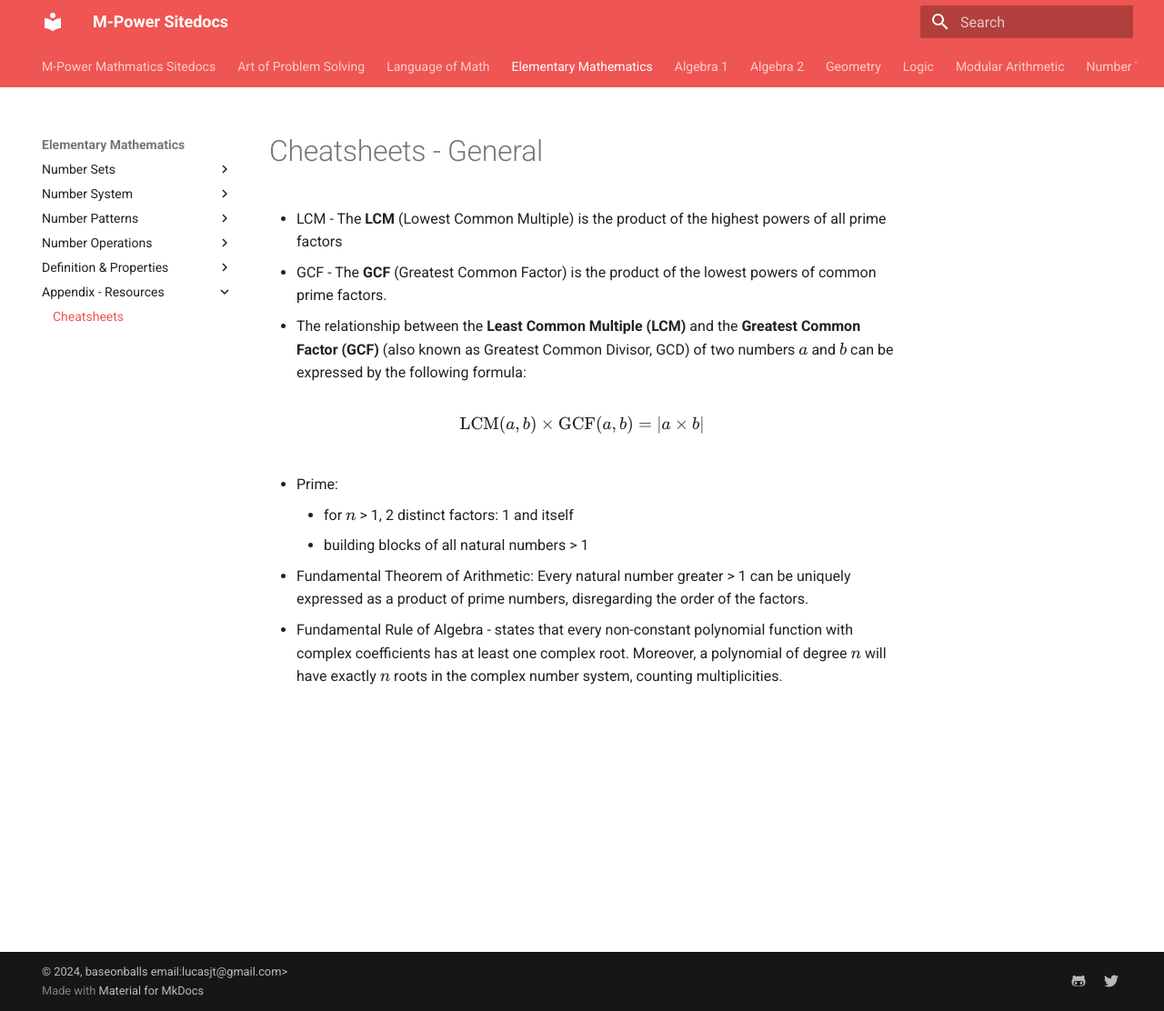
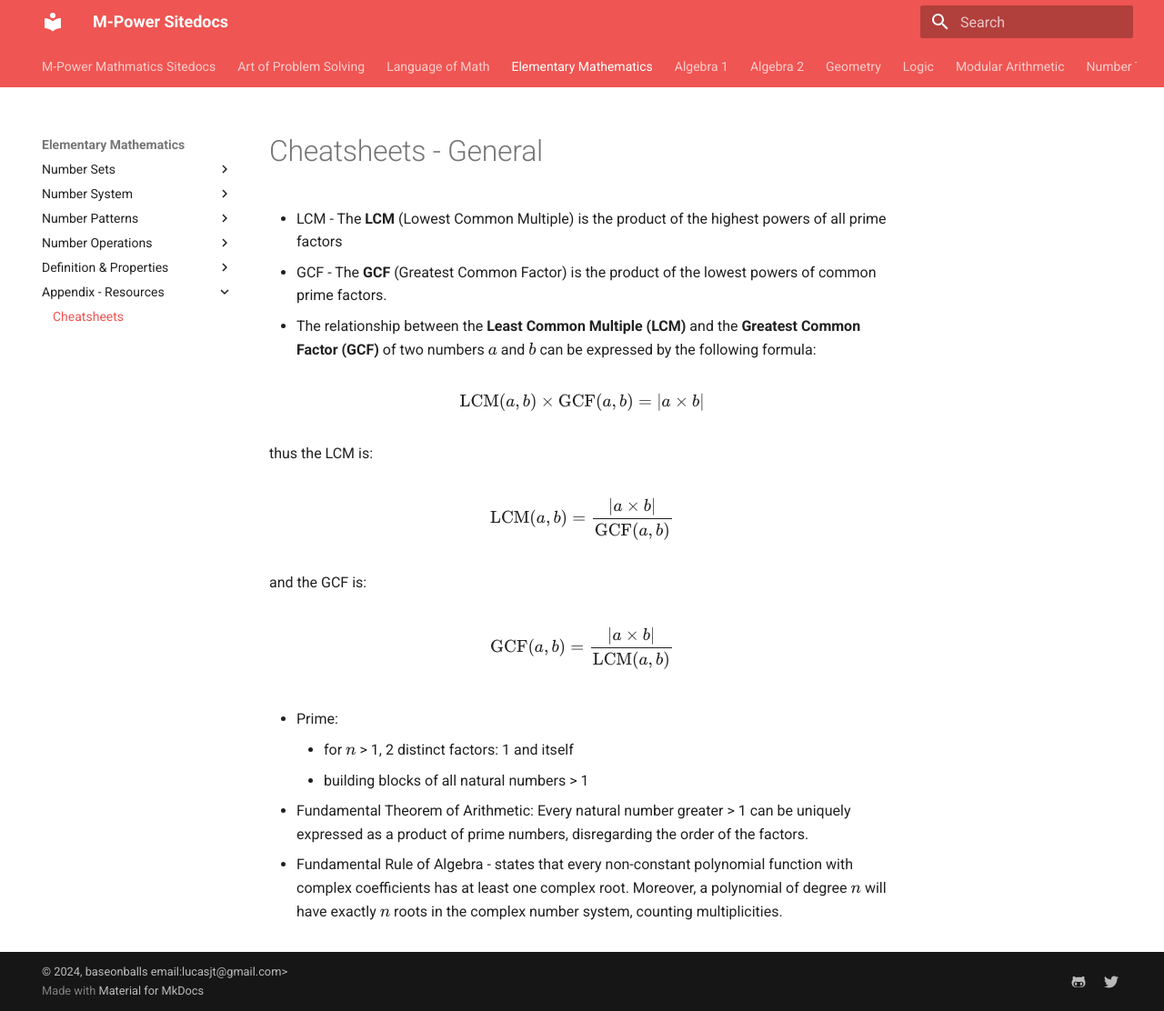
Before and after one commit to baseonballs/mpower-sitedocs, an MkDocs documentation site: the page built from site-docs/mathematics/elem/resources/cheat-sheets/index.md, in a window 1280 px wide and 1112 px high. Shown: the whole window at 91% size. Built offline with MkDocs 1.6.1 and Material for MkDocs 9.7.7, drawn with Linux system fonts in a browser that asks for light colours; formulas are drawn with MathJax 3.

Commit message:
added lcm, gcf relationship to cheatsheet.

```diff
--- a/site-docs/mathematics/elem/resources/cheat-sheets/index.md
+++ b/site-docs/mathematics/elem/resources/cheat-sheets/index.md
@@ -3,10 +3,22 @@
 
 - LCM - The **LCM** (Lowest Common Multiple) is the product of the highest powers of all prime factors
 - GCF - The **GCF** (Greatest Common Factor) is the product of the lowest powers of common prime factors.
-- The relationship between the **Least Common Multiple (LCM)** and the **Greatest Common Factor (GCF)** (also known as Greatest Common Divisor, GCD) of two numbers \( a \) and \( b \) can be expressed by the following formula:
+- The relationship between the **Least Common Multiple (LCM)** and the **Greatest Common Factor (GCF)** of two numbers \( a \) and \( b \) can be expressed by the following formula:
 
 \[
 \text{LCM}(a, b) \times \text{GCF}(a, b) = |a \times b|
+\]
+
+thus the LCM is:
+
+\[
+\text{LCM}(a, b) = \frac{|a \times b|}{\text{GCF}(a, b)}
+\]
+
+and the GCF is:
+
+\[
+\text{GCF}(a, b) = \frac{|a \times b|}{\text{LCM}(a, b)}
 \]
 
 - Prime:
```
